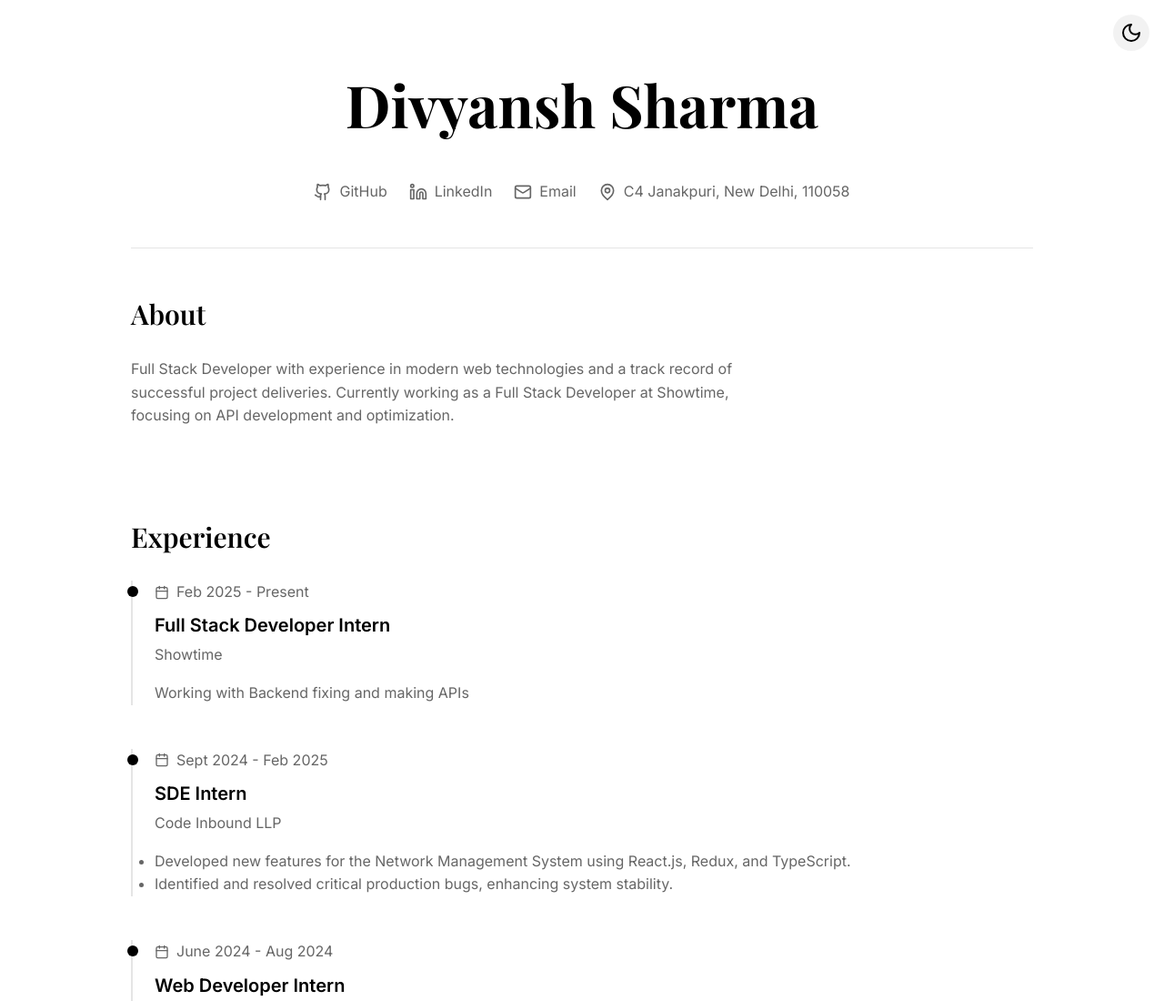
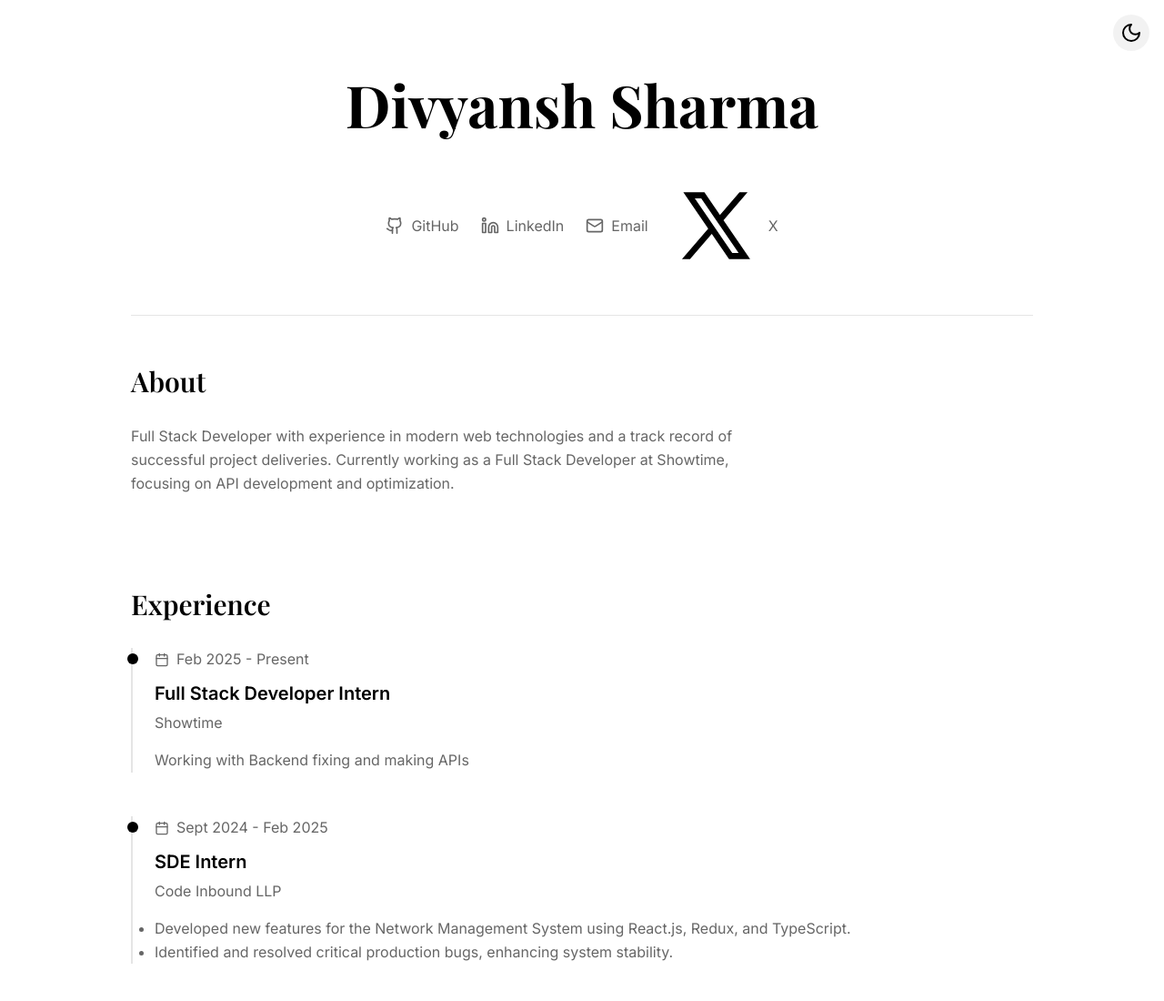
Before and after one commit to divyansharma001/divyansharma001.github.io, a plain HTML site: page index.html in a window 1280 px wide. Shown: the top 1100 px of the page at 91% size. Drawn offline with nearby package versions, Linux system fonts and the light colour scheme.

Commit message:
Update index.html

```diff
--- a/index.html
+++ b/index.html
@@ -51,13 +51,12 @@
           </svg>
           Email
         </a>
-        <span class="social-link">
-          <svg xmlns="http://www.w3.org/2000/svg" width="20" height="20" viewBox="0 0 24 24" fill="none" stroke="currentColor" stroke-width="2" stroke-linecap="round" stroke-linejoin="round">
-            <path d="M20 10c0 6-8 12-8 12s-8-6-8-12a8 8 0 0 1 16 0Z"></path>
-            <circle cx="12" cy="10" r="3"></circle>
-          </svg>
-          C4 Janakpuri, New Delhi, 110058
-        </span>
+        <a href="https://x.com/Divyansharma001" class="social-link">
+          <svg xmlns="http://www.w3.org/2000/svg" x="0px" y="0px" width="100" height="100" viewBox="0 0 30 30">
+<path d="M26.37,26l-8.795-12.822l0.015,0.012L25.52,4h-2.65l-6.46,7.48L11.28,4H4.33l8.211,11.971L12.54,15.97L3.88,26h2.65 l7.182-8.322L19.42,26H26.37z M10.23,6l12.34,18h-2.1L8.12,6H10.23z"></path>
+</svg>
+          X
+        </a>
       </div>
     </header>
 
```
